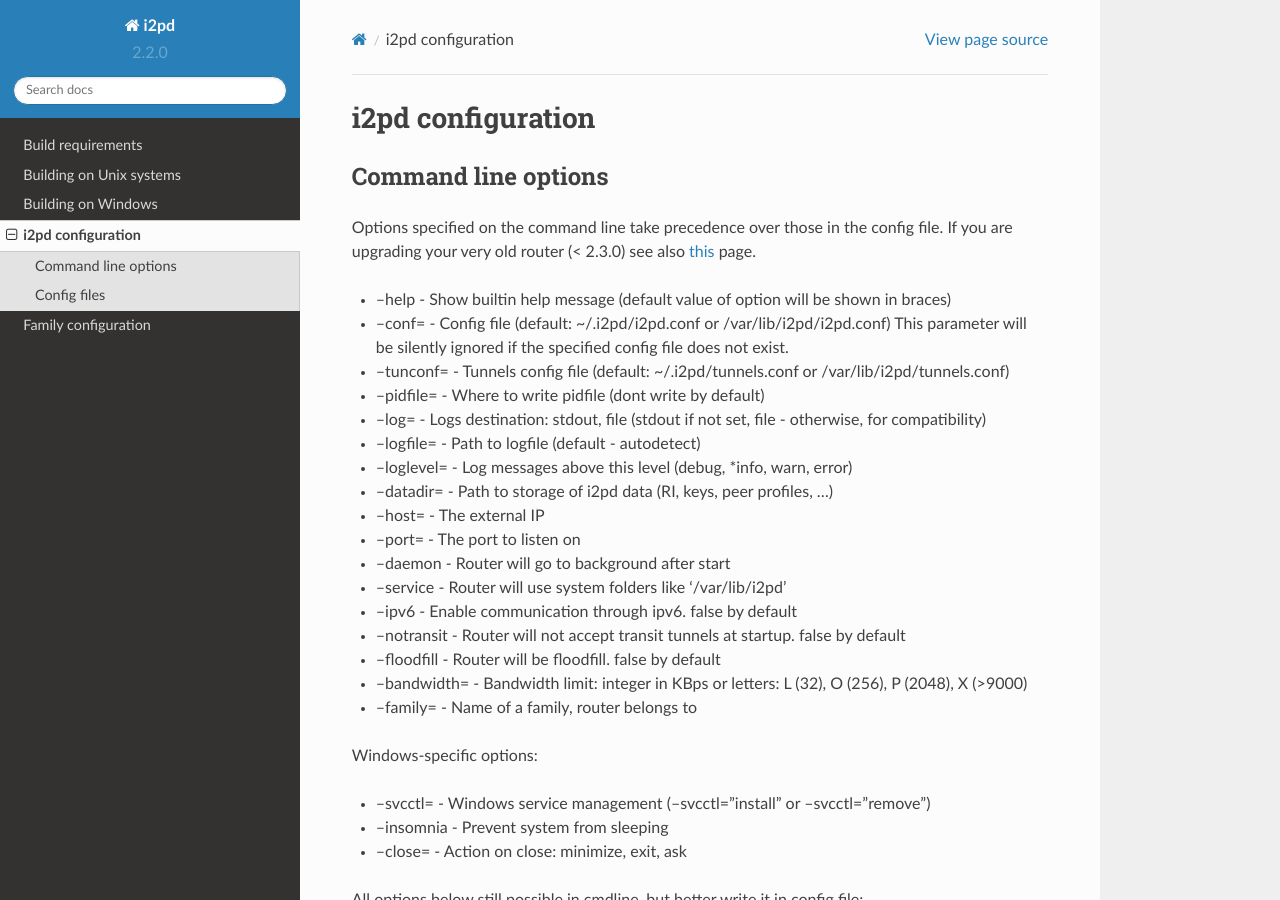
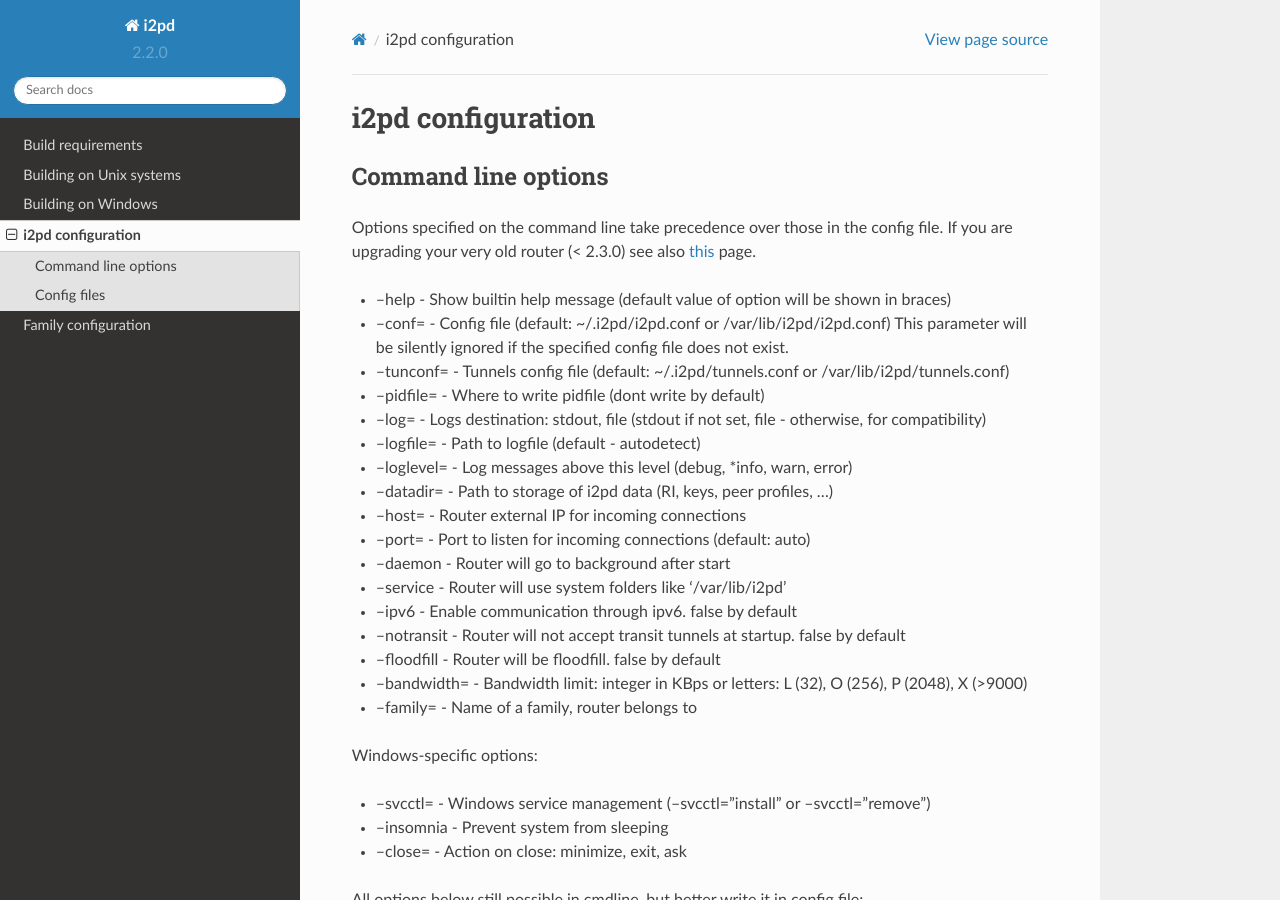
Before and after one commit to PurpleI2P/i2pd, a Sphinx documentation site: the page built from docs/configuration.md, in a window 1280 px wide and 900 px high. Built offline with Sphinx 7.4.7 and the Read the Docs theme 2.0.0, drawn with Linux system fonts in a browser that asks for light colours.

Commit message:
* docs/configuration.md

```diff
--- a/docs/configuration.md
+++ b/docs/configuration.md
@@ -16,8 +16,8 @@
 * --logfile=            - Path to logfile (default - autodetect)
 * --loglevel=           - Log messages above this level (debug, *info, warn, error)
 * --datadir=            - Path to storage of i2pd data (RI, keys, peer profiles, ...)
-* --host=               - The external IP
-* --port=               - The port to listen on
+* --host=               - Router external IP for incoming connections
+* --port=               - Port to listen for incoming connections (default: auto)
 * --daemon              - Router will go to background after start
 * --service             - Router will use system folders like '/var/lib/i2pd'
 * --ipv6                - Enable communication through ipv6. false by default
```
